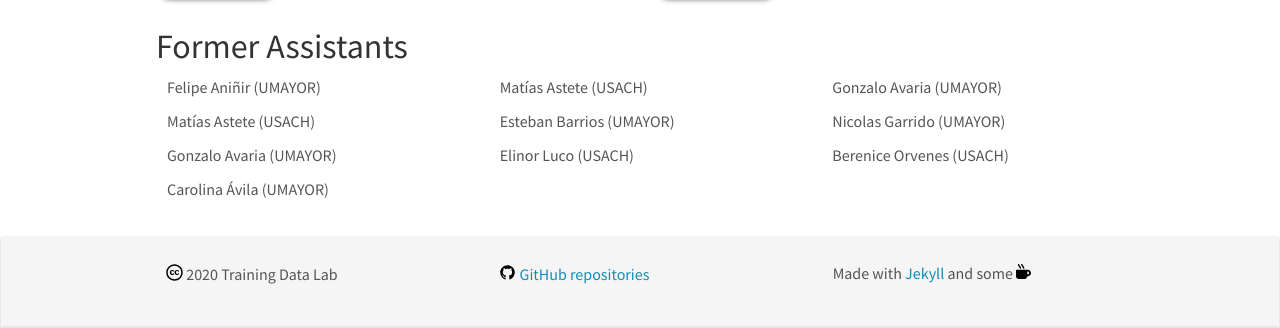
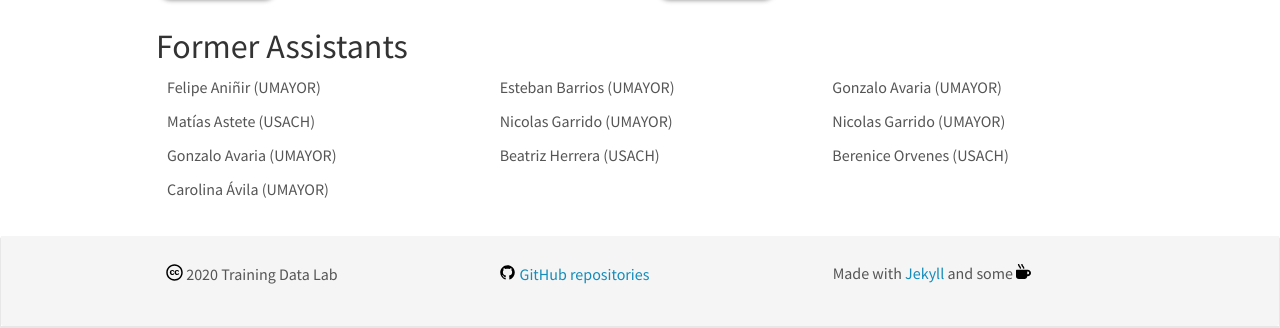
Before and after one commit to training-datalab/old-training-datalab.com, a Jekyll site: the page built from _pages/team.md, in a window 1280 px wide and 900 px high, scrolled down 576 px. Shown: the part 548-876 px from the top of the window. Built offline with Jekyll 4.4.1, drawn with Linux system fonts in a browser that asks for light colours; nearby versions of some CDN libraries.

Commit message:
Update assistants2.yml

```diff
--- a/_data/assistants2.yml
+++ b/_data/assistants2.yml
@@ -1,4 +1,4 @@
-- name: Matías Astete (USACH)
 - name: Esteban Barrios (UMAYOR)
-- name: Elinor Luco (USACH)
+- name: Nicolas Garrido (UMAYOR)
+- name: Beatriz Herrera (USACH)
 - name:
```
